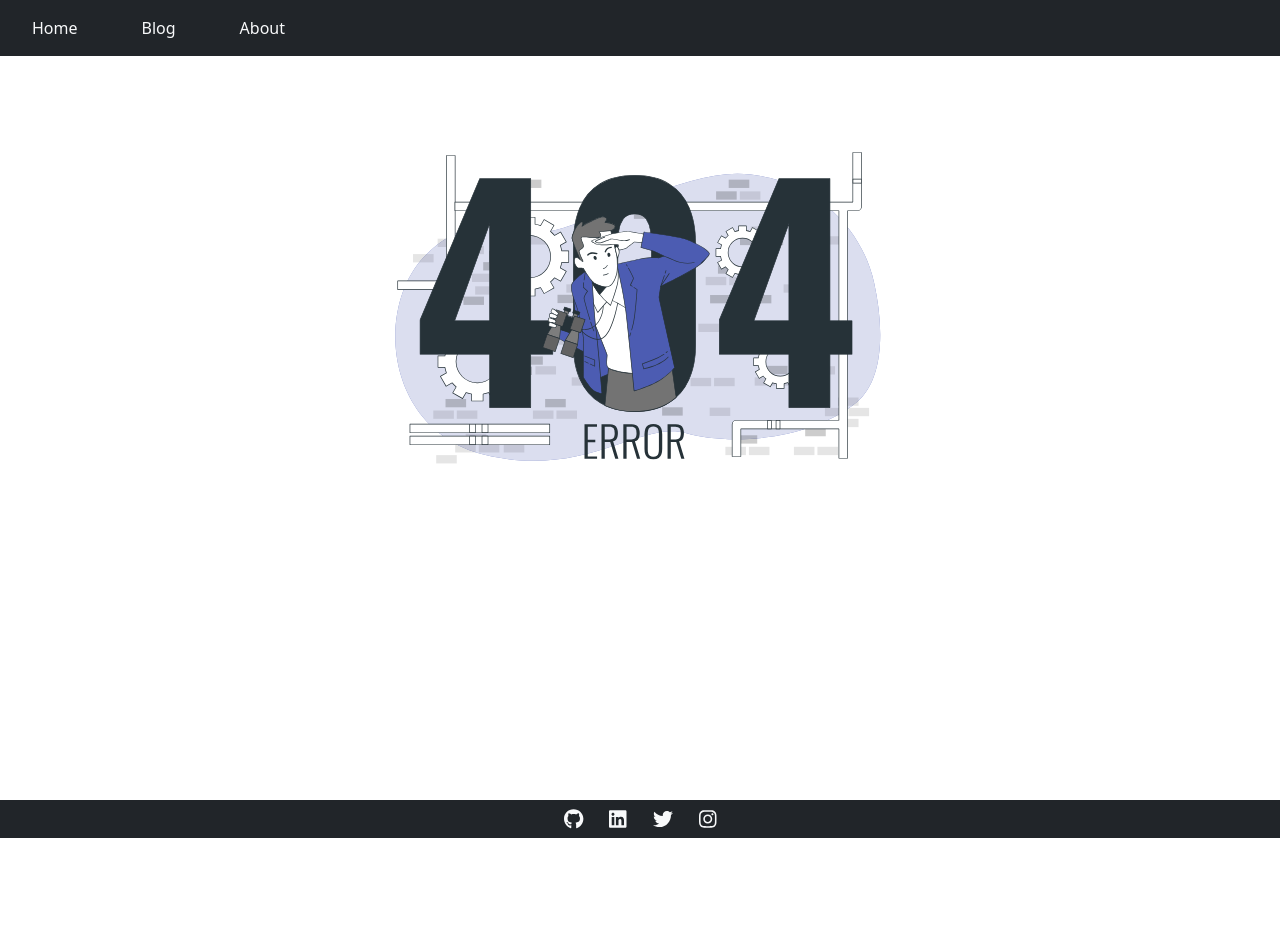
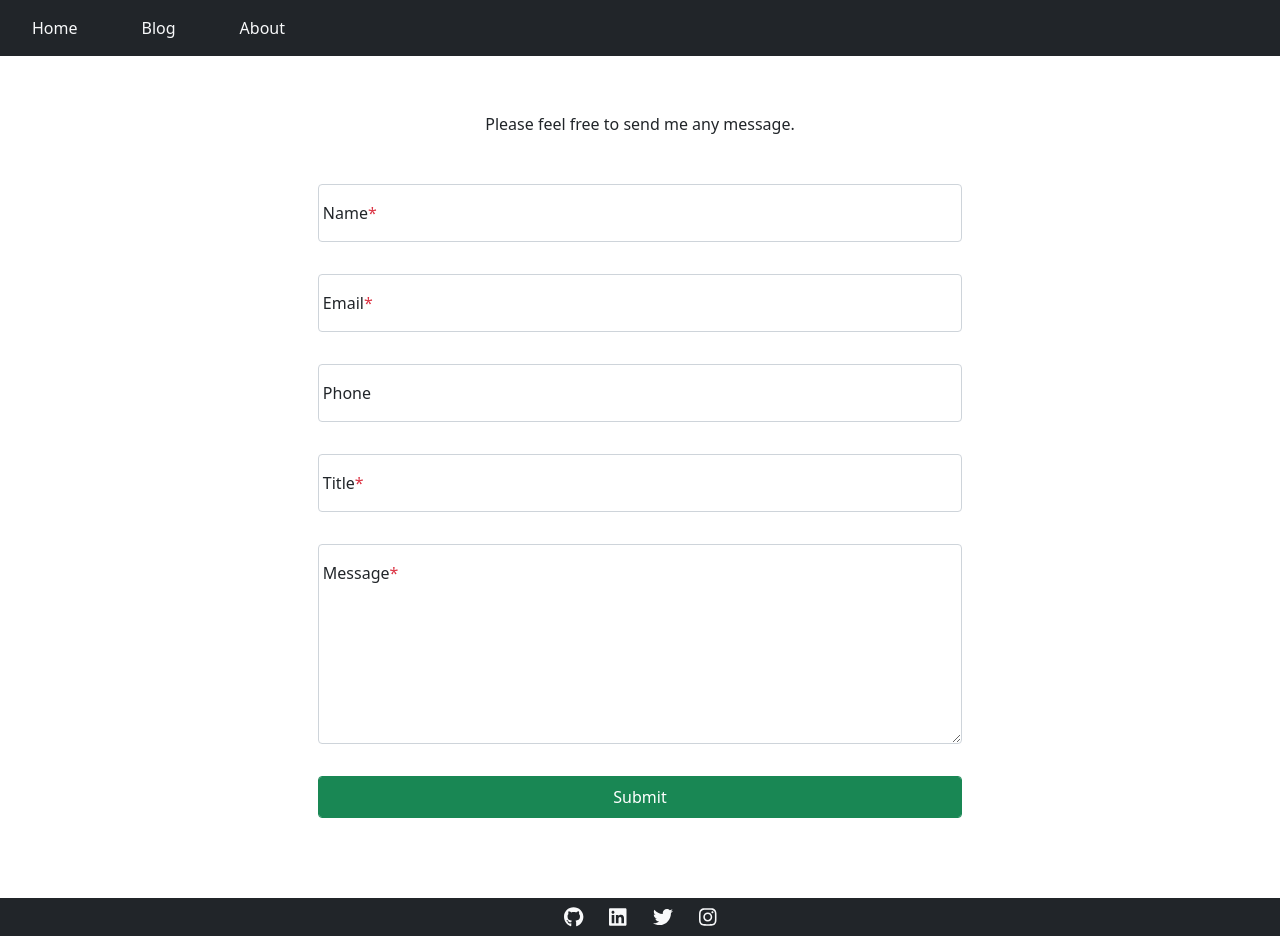
Before and after one commit to ShayanSadeghi/PersonalBlog, a Next.js app: page /contact in a window 1280 px wide. Before the commit this address had no page. Before the commit the page ends 838 px from the top, so only its background shows below. Built offline with nearby package versions, Linux system fonts and the light colour scheme.

Commit message:
added contact page

```diff
--- /dev/null
+++ b/pages/contact/index.js
@@ -0,0 +1,85 @@
+function index() {
+  return (
+    <div className="container mt-5 text-center">
+      <div className="row  justify-content-center">
+        <p className="mb-5"> Please feel free to send me any message. </p>
+      </div>
+
+      <form className="row g-3 justify-content-center">
+        <div className="col-md-7 col-12 form-floating mb-3">
+          <input
+            id="name"
+            type="text"
+            className="form-control"
+            placeholder="Your name"
+            required
+          />
+          <label htmlFor="name">
+            Name<span className="text-danger">*</span>
+          </label>
+        </div>
+
+        <div className="col-md-7 col-12 form-floating mb-3">
+          <input
+            id="email"
+            type="email"
+            className="form-control"
+            placeholder="Your Emaill"
+            required
+          />
+          <label htmlFor="email">
+            Email<span className="text-danger">*</span>
+          </label>
+        </div>
+
+        <div className="col-md-7 col-12 form-floating mb-3">
+          <input
+            id="phone"
+            type="text"
+            className="form-control"
+            placeholder="Your phone number"
+          />
+          <label htmlFor="phone">Phone</label>
+        </div>
+
+        <div className="col-md-7 col-12 form-floating mb-3">
+          <input
+            id="title"
+            type="text"
+            className="form-control"
+            placeholder="Title"
+          />
+          <label htmlFor="title">
+            Title<span className="text-danger">*</span>
+          </label>
+        </div>
+
+        <div className="col-md-7 col-12 form-floating mb-3">
+          <textarea
+            id="message"
+            type="text"
+            className="form-control"
+            placeholder="Message"
+            style={{ height: 200 }}
+            required
+          ></textarea>
+          <label htmlFor="message">
+            Message<span className="text-danger">*</span>
+          </label>
+        </div>
+
+        <div className="col-md-7 col-12 mb-3">
+          <button
+            id="submit"
+            type="submit"
+            className="py-2 form-control btn btn-success"
+          >
+            Submit
+          </button>
+        </div>
+      </form>
+    </div>
+  );
+}
+
+export default index;
```
Also changed, not shown: pages/about/index.js (+12 -10 lines).
